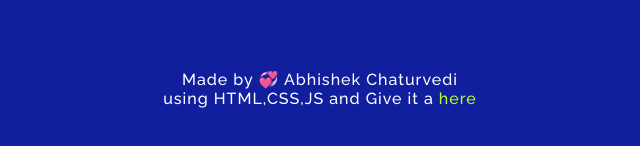
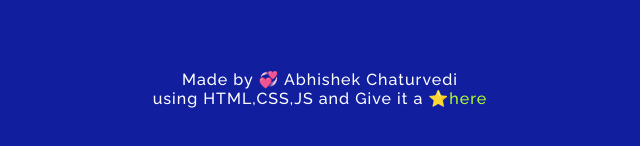
Before and after one commit to ABHCH/dev-porfiler, a plain HTML site: page index.html in a window 1280 px wide. Shown: the part 650-796 px from the top of the page, 320-960 px from the left. Drawn offline with Linux system fonts and the light colour scheme.

Commit message:
Update index.html

```diff
--- a/index.html
+++ b/index.html
@@ -24,7 +24,7 @@
     </div>
 
     <div class="developer-name">
-        <div class="line">Made by 💞 Abhishek Chaturvedi </br> using HTML,CSS,JS and Give it a <a href="https://github.com/ABHCH/dev-porfiler">here</a></div>
+        <div class="line">Made by 💞 Abhishek Chaturvedi </br> using HTML,CSS,JS and Give it a ⭐️<a href="https://github.com/ABHCH/dev-porfiler">here</a></div>
     </div>
 
     <!-- profile area -->
```
